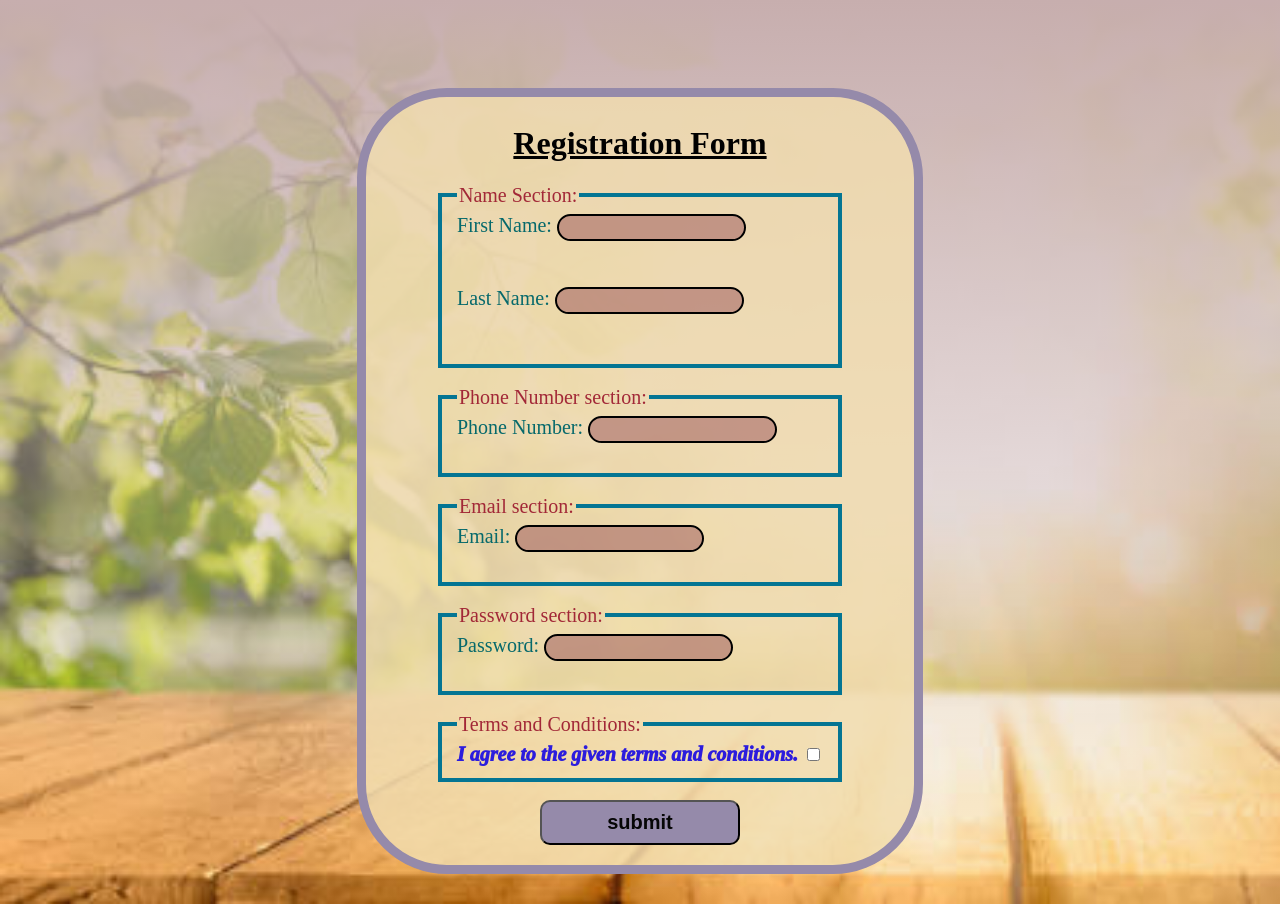
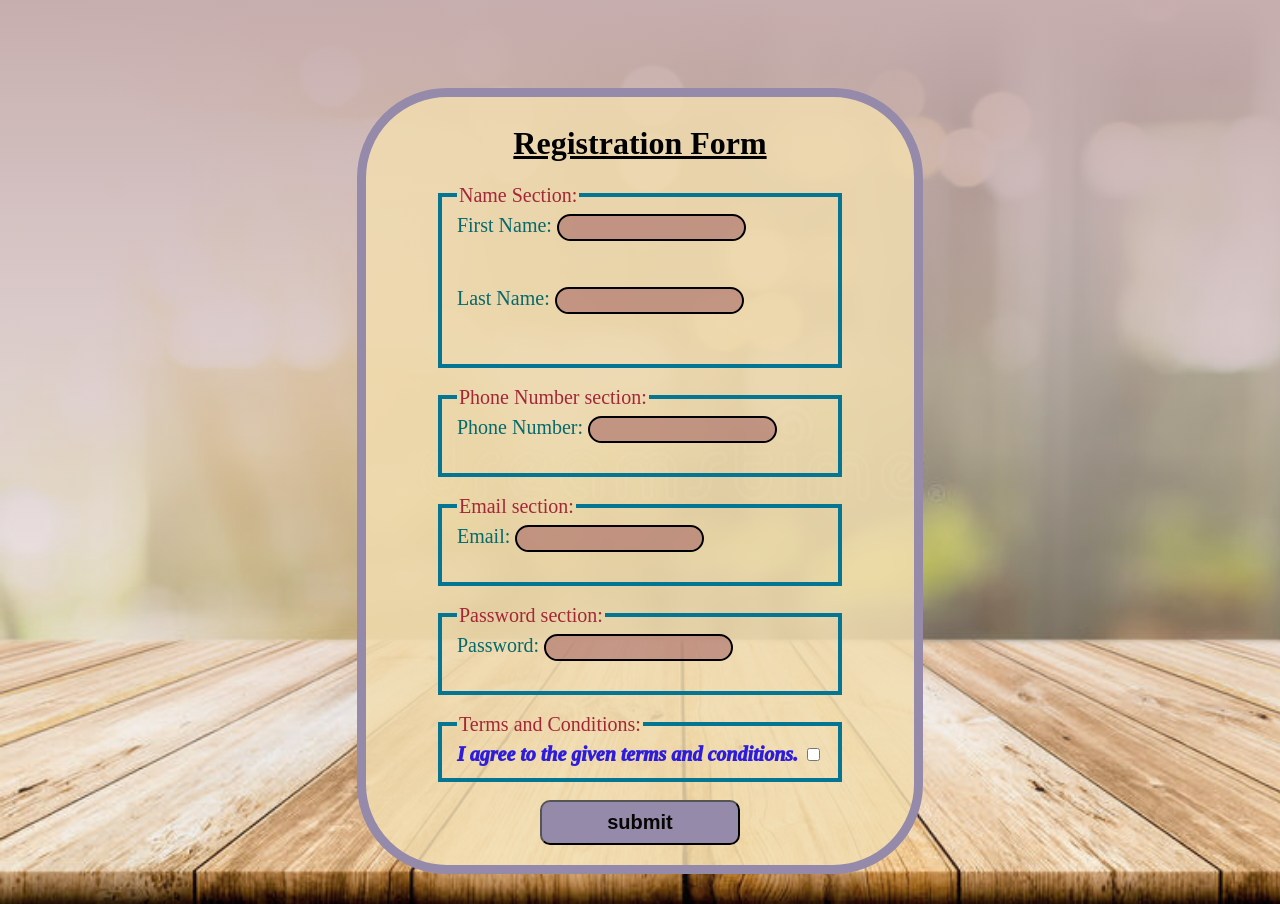
Before and after one commit to JagratiSharma16/Assignment-9-training, a plain HTML site: page index.html in a window 1280 px wide. Drawn offline with nearby package versions, Linux system fonts and the light colour scheme.

Commit message:
Assignment-09

```diff
--- a/style.css
+++ b/style.css
@@ -1,5 +1,5 @@
 body {
-    background: linear-gradient(rgb(199, 174, 174), rgba(0, 0, 0, 0.0)),url(wood4.jpg);
+    background: linear-gradient(rgb(199, 174, 174), rgba(0, 0, 0, 0.0)),url(wood2.jpg);
     background-repeat: no-repeat;
     background-size: cover;
 }
```
